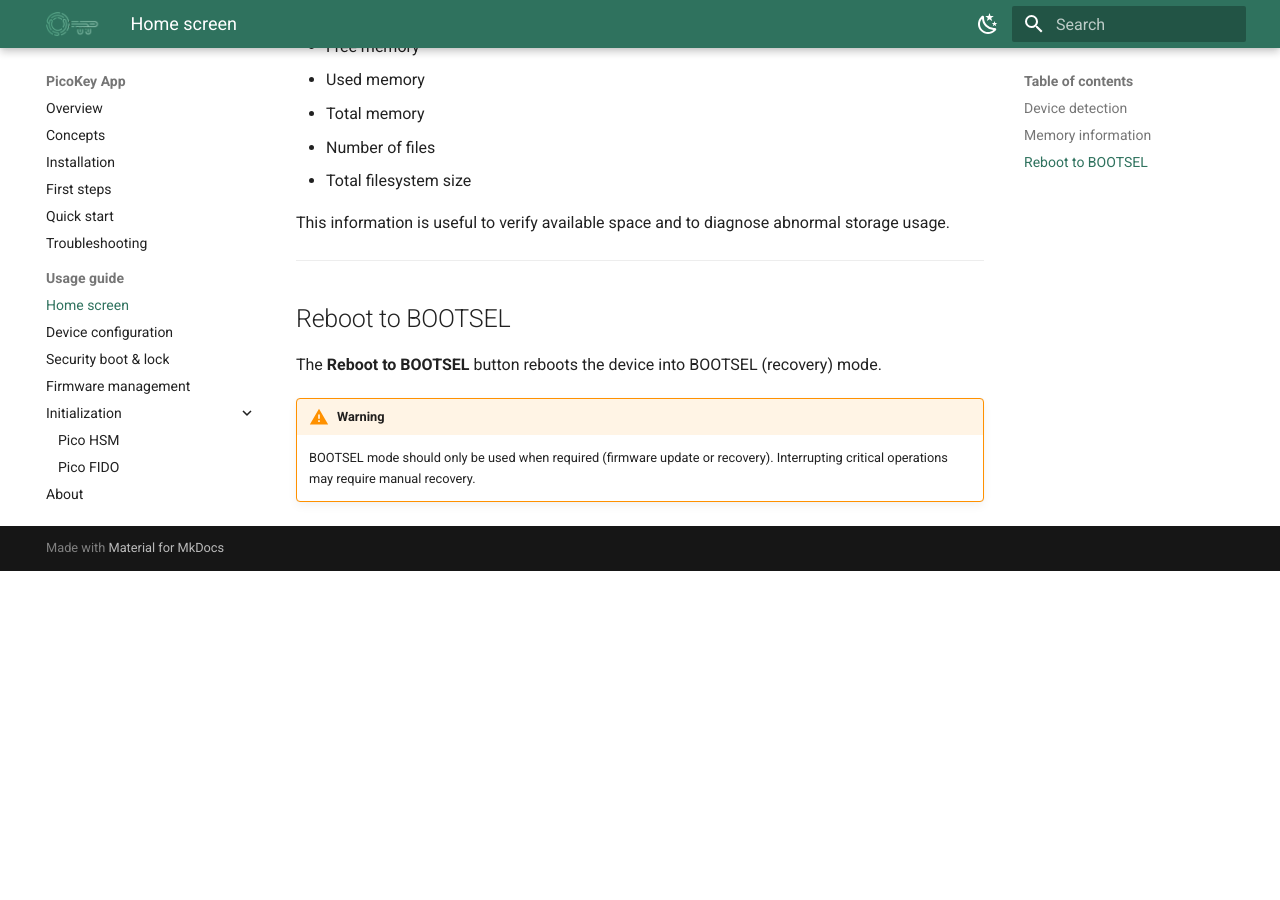
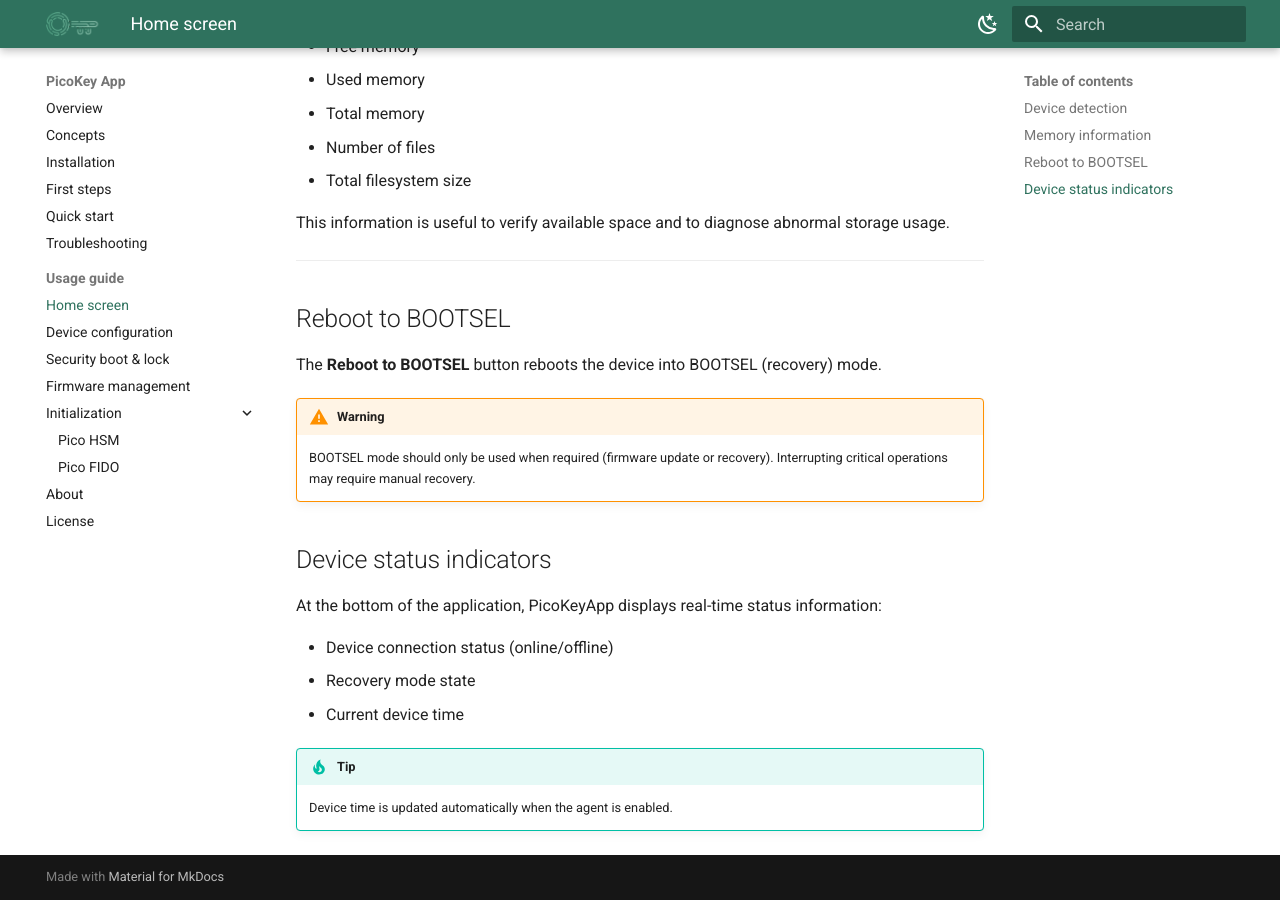
Before and after one commit to polhenarejos/picokeys-docs, an MkDocs documentation site: the page built from docs/picokeyapp/home.md, in a window 1280 px wide and 900 px high, scrolled down 1396 px. Built offline with MkDocs 1.6.1 and Material for MkDocs 9.7.7, drawn with Linux system fonts in a browser that asks for light colours; before the commit the page ends 1967 px from its top, so only the background shows below that.

Commit message:
Add device status indicators
Signed-off-by: Pol Henarejos <pol.henarejos@cttc.es>

```diff
--- a/docs/picokeyapp/home.md
+++ b/docs/picokeyapp/home.md
@@ -44,3 +44,14 @@ The **Reboot to BOOTSEL** button reboots the device into BOOTSEL (recovery) mode
 !!! warning
     BOOTSEL mode should only be used when required (firmware update or recovery).
     Interrupting critical operations may require manual recovery.
+
+## Device status indicators
+
+At the bottom of the application, PicoKeyApp displays real-time status information:
+
+- Device connection status (online/offline)
+- Recovery mode state
+- Current device time
+
+!!! tip
+    Device time is updated automatically when the agent is enabled.
```
